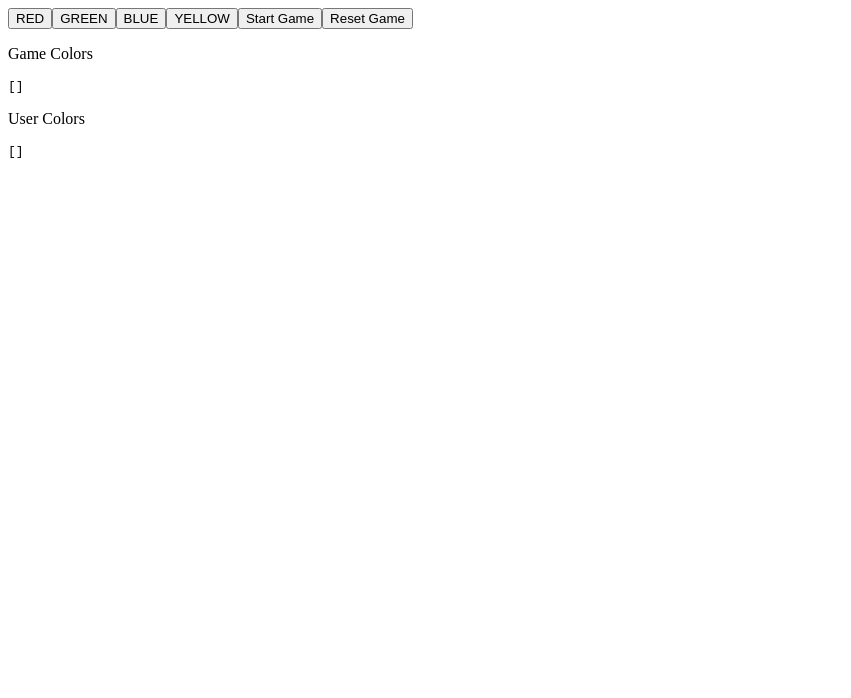
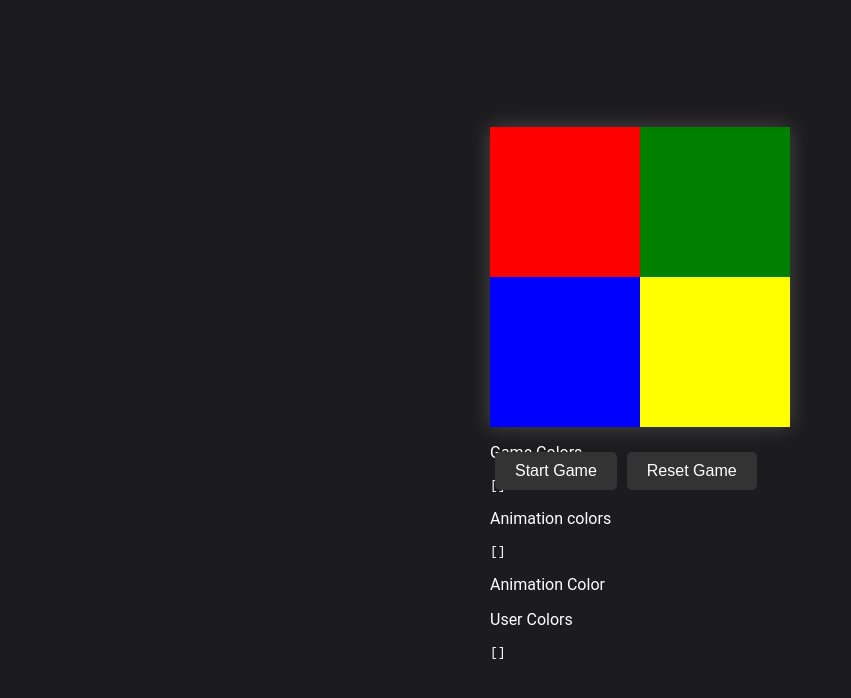
Before and after one commit to poojapdarade/simon-says-game, a React (Vite) app: page / in a window 1280 px wide. Shown: the top 698 px of the page, without its empty margins (0-851 px from the left). Built offline with nearby package versions, Linux system fonts and the light colour scheme.

Commit message:
No logic has been changed yet

```diff
--- a/src/simonSaysGame.css
+++ b/src/simonSaysGame.css
@@ -0,0 +1,89 @@
+/* simonSaysGame.css */
+
+body {
+  background-color: #1c1c1e;
+  font-family: "Roboto", sans-serif;
+  color: white;
+  display: flex;
+  justify-content: center;
+  align-items: center;
+  height: 100vh;
+  margin: 0;
+}
+
+.container {
+  text-align: center;
+}
+
+.square-container {
+  position: relative;
+  width: 300px; /* The size of the square */
+  height: 300px;
+  margin: 0 auto;
+  display: flex;
+  flex-wrap: wrap; /* This allows the quadrants to wrap into a grid */
+  box-shadow: 0 0 20px rgba(255, 255, 255, 0.2);
+}
+
+/* Each quadrant occupies 50% of the square's width and height */
+.quadrant {
+  width: 50%;
+  height: 50%;
+  transition: transform 0.3s ease, box-shadow 0.3s ease;
+  cursor: pointer;
+}
+
+/* Glowing effect for animated colors */
+.quadrant.glow {
+  box-shadow: 0 0 20px rgba(255, 255, 255, 0.8);
+  transform: scale(1.05);
+}
+
+/* Different colors for each quadrant */
+.quadrant.red {
+  background-color: red;
+}
+
+.quadrant.green {
+  background-color: green;
+}
+
+.quadrant.blue {
+  background-color: blue;
+}
+
+.quadrant.yellow {
+  background-color: yellow;
+}
+
+/* Hover effects for interaction */
+.quadrant:hover,
+.quadrant.active {
+  box-shadow: 0 0 15px rgba(255, 255, 255, 0.8);
+  transform: scale(1.05);
+}
+
+.controls {
+  margin-top: 20px;
+}
+
+button {
+  font-size: 16px;
+  padding: 10px 20px;
+  border: none;
+  background-color: #333;
+  color: white;
+  border-radius: 5px;
+  cursor: pointer;
+  margin: 5px;
+  transition: background-color 0.3s ease;
+}
+
+button:hover {
+  background-color: #555;
+}
+
+.score {
+  font-size: 24px;
+  margin-bottom: 20px;
+}
--- a/src/simonSaysGame.jsx
+++ b/src/simonSaysGame.jsx
@@ -1,4 +1,4 @@
-import { useState } from "react";
+import { useEffect, useState } from "react";
 import "./simonSaysGame.css";
 
 function randomColor() {
@@ -7,21 +7,45 @@ function randomColor() {
   return colors[randomIndex];
 }
 
+const ANIMATION_LENGTH_MS = 1_000;
+
 export function SimonSaysGame() {
   const [gameColors, setGameColors] = useState([]);
+  const [animationColors, setAnimationColors] = useState([]);
   const [userColors, setUserColors] = useState([]);
   const [currentGameState, setCurrentGameState] = useState("not-started");
+  const [animatedColor, setAnimatedColor] = useState("");
+  const [score, setScore] = useState(0);
+
+  useEffect(() => {
+    if (animationColors.length === 0) {
+      setAnimatedColor("");
+      return;
+    }
+
+    const copyAnimationColors = [...animationColors];
+    const animationColor = copyAnimationColors.pop();
+
+    setAnimatedColor(animationColor);
+
+    setTimeout(() => {
+      setAnimationColors(copyAnimationColors);
+    }, ANIMATION_LENGTH_MS);
+  }, [animationColors]);
 
   function startGame() {
     if (currentGameState !== "not-started") return;
     setCurrentGameState("playing");
     addGameColor();
+    setScore(0);
   }
 
   function addGameColor() {
     const newColor = randomColor();
     const newGameColors = [...gameColors, newColor];
+    const newGameColorsReversed = [...newGameColors].reverse();
     setGameColors(newGameColors);
+    setAnimationColors(newGameColorsReversed);
   }
 
   function handleClick(color) {
@@ -41,9 +65,8 @@ export function SimonSaysGame() {
 
     if (newUserColors.length === gameColors.length) {
       setUserColors([]);
-      const newRandomColor = randomColor();
-      const updatedGameColors = [...gameColors, newRandomColor];
-      setGameColors(updatedGameColors);
+      addGameColor();
+      setScore(score + 1);
     }
   }
 
@@ -51,19 +74,62 @@ export function SimonSaysGame() {
     setGameColors([]);
     setUserColors([]);
     setCurrentGameState("not-started");
+    setScore(0);
   }
 
   return (
     <div>
-      <button onClick={() => handleClick("red")}>RED</button>
+      {/* <button
+        onClick={() => handleClick("red")}
+        style={{
+          backgroundColor: animatedColor === "red" ? "red" : "gray",
+        }}
+      >
+        RED
+      </button>
       <button onClick={() => handleClick("green")}>GREEN</button>
       <button onClick={() => handleClick("blue")}>BLUE</button>
       <button onClick={() => handleClick("yellow")}>YELLOW</button>
       <button onClick={startGame}>Start Game</button>
-      <button onClick={resetGame}>Reset Game</button>
+      <button onClick={resetGame}>Reset Game</button> */}
+
+      <div className="square-container">
+        <div
+          className={`quadrant red ${animatedColor === "red" ? "glow" : ""}`} // Add glow if animatedColor is red
+          onClick={() => handleClick("red")}
+        ></div>
+        <div
+          className={`quadrant green ${
+            animatedColor === "green" ? "glow" : ""
+          }`} // Add glow if animatedColor is green
+          onClick={() => handleClick("green")}
+        ></div>
+        <div
+          className={`quadrant blue ${animatedColor === "blue" ? "glow" : ""}`} // Add glow if animatedColor is blue
+          onClick={() => handleClick("blue")}
+        ></div>
+        <div
+          className={`quadrant yellow ${
+            animatedColor === "yellow" ? "glow" : ""
+          }`} // Add glow if animatedColor is yellow
+          onClick={() => handleClick("yellow")}
+        ></div>
+
+        {/* Start and Reset buttons */}
+        <div className="controls">
+          <button onClick={startGame}>Start Game</button>
+          <button onClick={resetGame}>Reset Game</button>
+        </div>
+      </div>
 
       <p>Game Colors</p>
       <pre>{JSON.stringify(gameColors, null, 2)}</pre>
+
+      <p>Animation colors</p>
+      <pre>{JSON.stringify(animationColors, null, 2)}</pre>
+
+      <p>Animation Color</p>
+      <p>{animatedColor}</p>
 
       <p>User Colors</p>
       <pre>{JSON.stringify(userColors, null, 2)}</pre>
```
